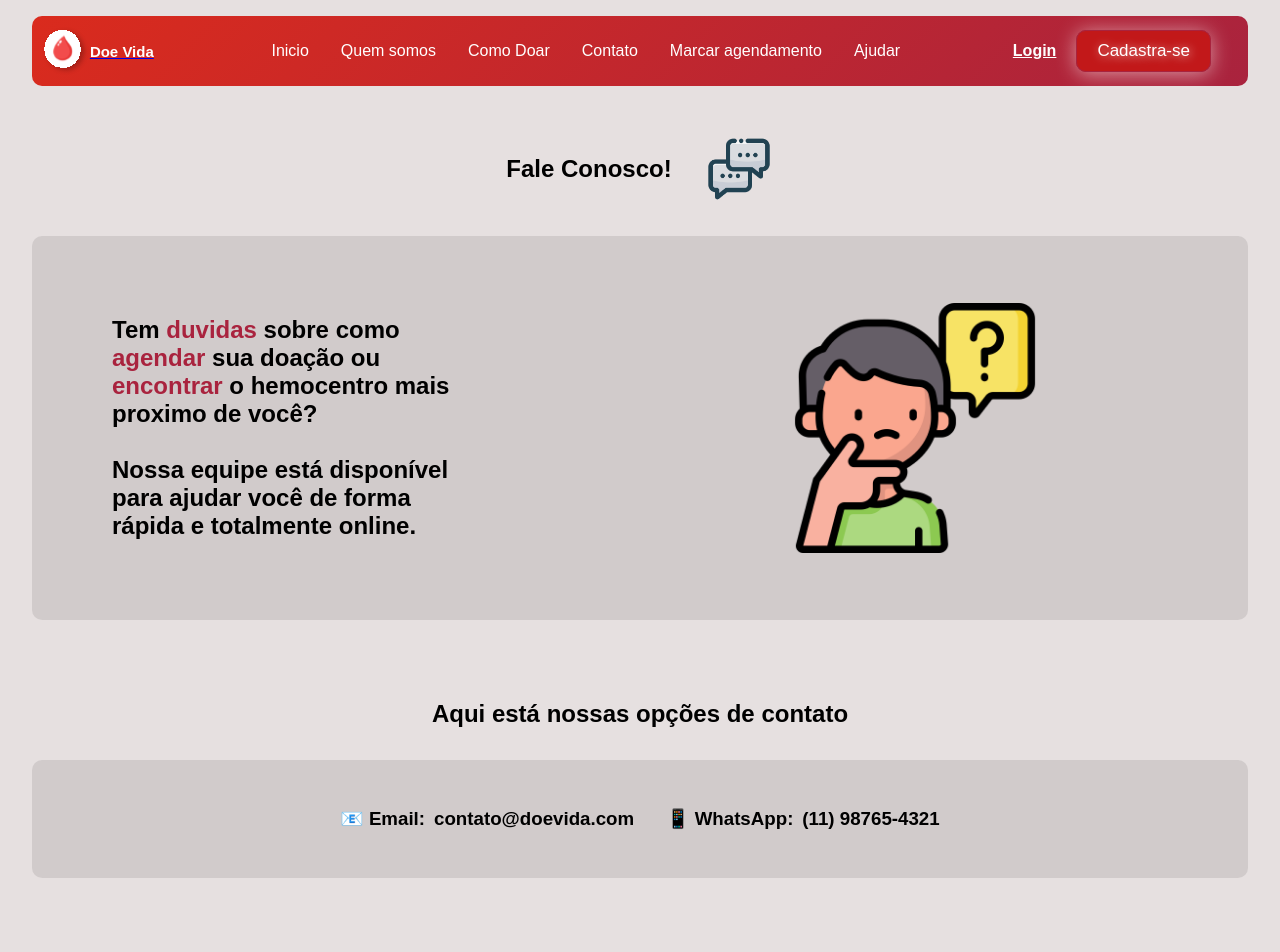
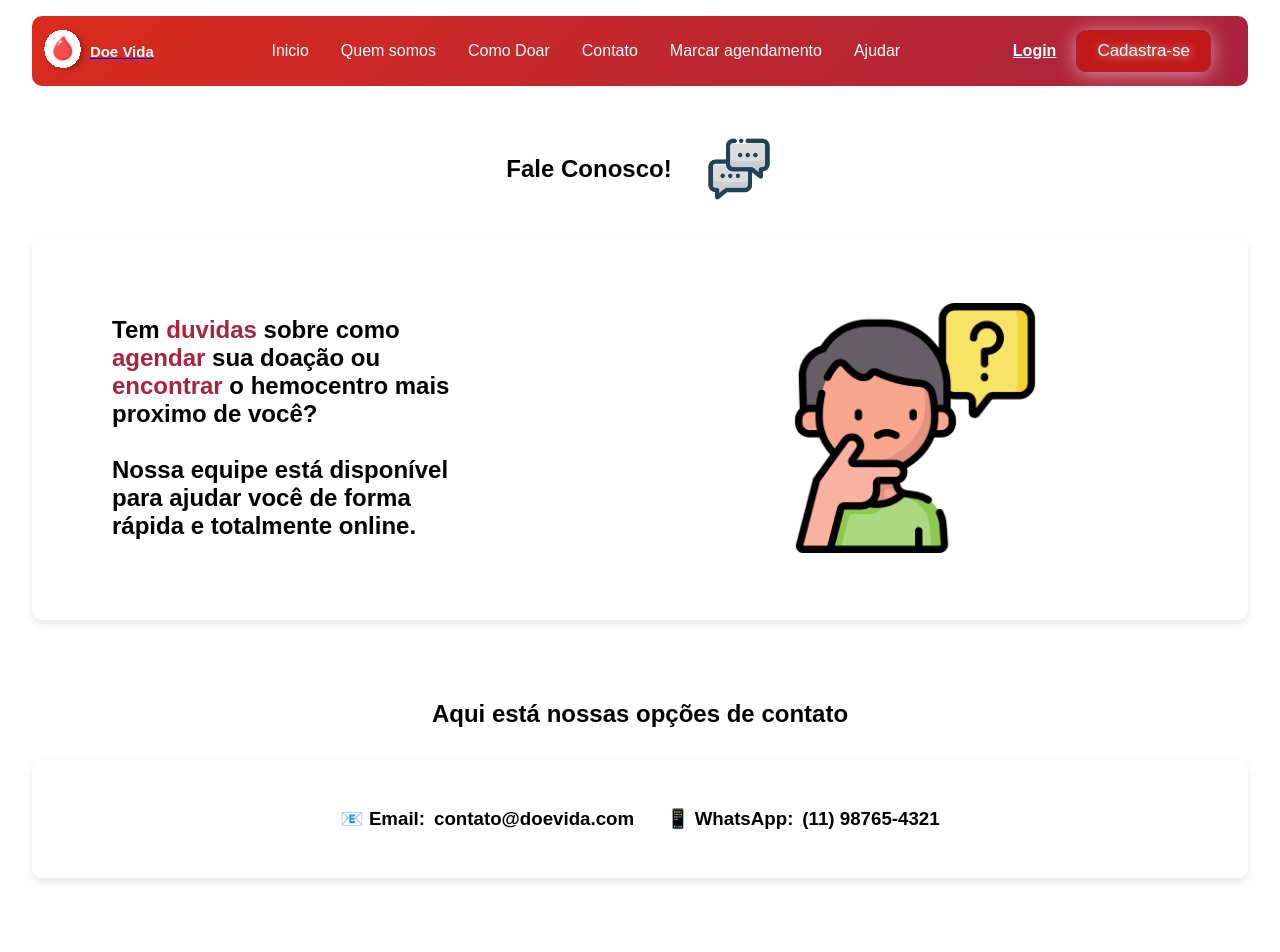
Before and after one commit to Gustavooxx/Tcc_Projeto, a React (Vite) app in the folder Frontend/: page /contato in a window 1280 px wide. Shown: the top 952 px of the page. Built offline with nearby package versions, Linux system fonts and the light colour scheme.

Commit message:
linkando

```diff
--- a/Frontend/index.html
+++ b/Frontend/index.html
@@ -9,6 +9,20 @@
   <body>
     <div id="root"></div>
     <script type="module" src="/src/main.jsx"></script>
-
+    <script>
+// Scroll suave para todas as âncoras
+document.querySelectorAll('a[href^="#"]').forEach(anchor => {
+    anchor.addEventListener('click', function (e) {
+        e.preventDefault();
+        const target = document.querySelector(this.getAttribute('href'));
+        if (target) {
+            target.scrollIntoView({
+                behavior: 'smooth',
+                block: 'start'
+            });
+        }
+    });
+});
+</script>
   </body>
 </html>
--- a/Frontend/src/components/footer/footer.jsx
+++ b/Frontend/src/components/footer/footer.jsx
@@ -20,7 +20,7 @@ export default function Footer() {
                     <h2>Links úteis</h2>
                     <ul>
                         <li><Link to="/como doar">Como doar</Link></li>
-                        <li><Link to="/faq">Perguntas frequentes</Link></li>
+                        <li><Link to="/#perguntas">Perguntas frequentes</Link></li>
                         <li><Link to="/voluntariado">Seja voluntário</Link></li>
                     </ul>
                 </div>
--- a/Frontend/src/components/perguntas/index.jsx
+++ b/Frontend/src/components/perguntas/index.jsx
@@ -30,7 +30,8 @@ const perguntas = [
 
 export function Perguntas() {
   return (
-    <section className="container-perguntas">
+
+    <section id="perguntas" className="container-perguntas">
       <div className="container">
         <div className="textos-center">
           <h2 className="titulo">Perguntas Frequentes</h2>
@@ -47,6 +48,7 @@ export function Perguntas() {
         </div>
       </div>
     </section>
+
   );
 }
 
--- a/Frontend/src/index.scss
+++ b/Frontend/src/index.scss
@@ -6,6 +6,8 @@
 
 body{
     font-family: Arial, Helvetica, sans-serif;
-        background-color: #e6e0e0;
+        background-color: #ffffff;
+        scroll-behavior: smooth;
+
 
 }
--- a/Frontend/src/pages/Inicio/index.jsx
+++ b/Frontend/src/pages/Inicio/index.jsx
@@ -108,6 +108,7 @@ export default function Inicio() {
                 <Link><button> Venha fazer parte</button></Link>
             </div>
 
+
             <FAQ/>
 
 
--- a/Frontend/src/pages/contato/index.scss
+++ b/Frontend/src/pages/contato/index.scss
@@ -15,13 +15,14 @@
 
     .duvidas {
 
-        background-color: #c0bbbb8e;
         display: flex;
         justify-content: left;
         align-items: center;
         gap: 5rem;
         margin: 2rem;
         border-radius: 10px;
+        box-shadow: 0 4px 8px rgba(0, 0, 0, 0.1);
+
 
         img {
             padding-right: 13rem;
@@ -34,7 +35,7 @@
         }
     }
 
-    .nossas-opcoes{
+    .nossas-opcoes {
         display: flex;
         justify-content: center;
         align-items: center;
@@ -47,16 +48,19 @@
         justify-content: center;
         align-items: center;
         margin: 2rem;
+
         padding: 2rem;
-        background-color: #c0bbbb8e;
         border-radius: 10px;
         gap: 2rem;
         margin-bottom: 7rem;
+        box-shadow: 0 4px 8px rgba(0, 0, 0, 0.1);
+
 
 
 
         h1 {
             margin-left: 5rem;
+
         }
 
         .email {
--- a/Frontend/src/pages/login/index.jsx
+++ b/Frontend/src/pages/login/index.jsx
@@ -39,7 +39,7 @@ export default function Login() {
                     <Link to={'/'}><img src="/assets/images/image 4.svg" alt="logo1" /></Link>
                 </div>
 
-                <Link> <button>Voltar</button> </Link>
+                <Link to={"/"}> <button>Voltar</button> </Link>
             </section>
             <section className="login-form-section">
                 <h2>Entrar na sua conta</h2>
```
